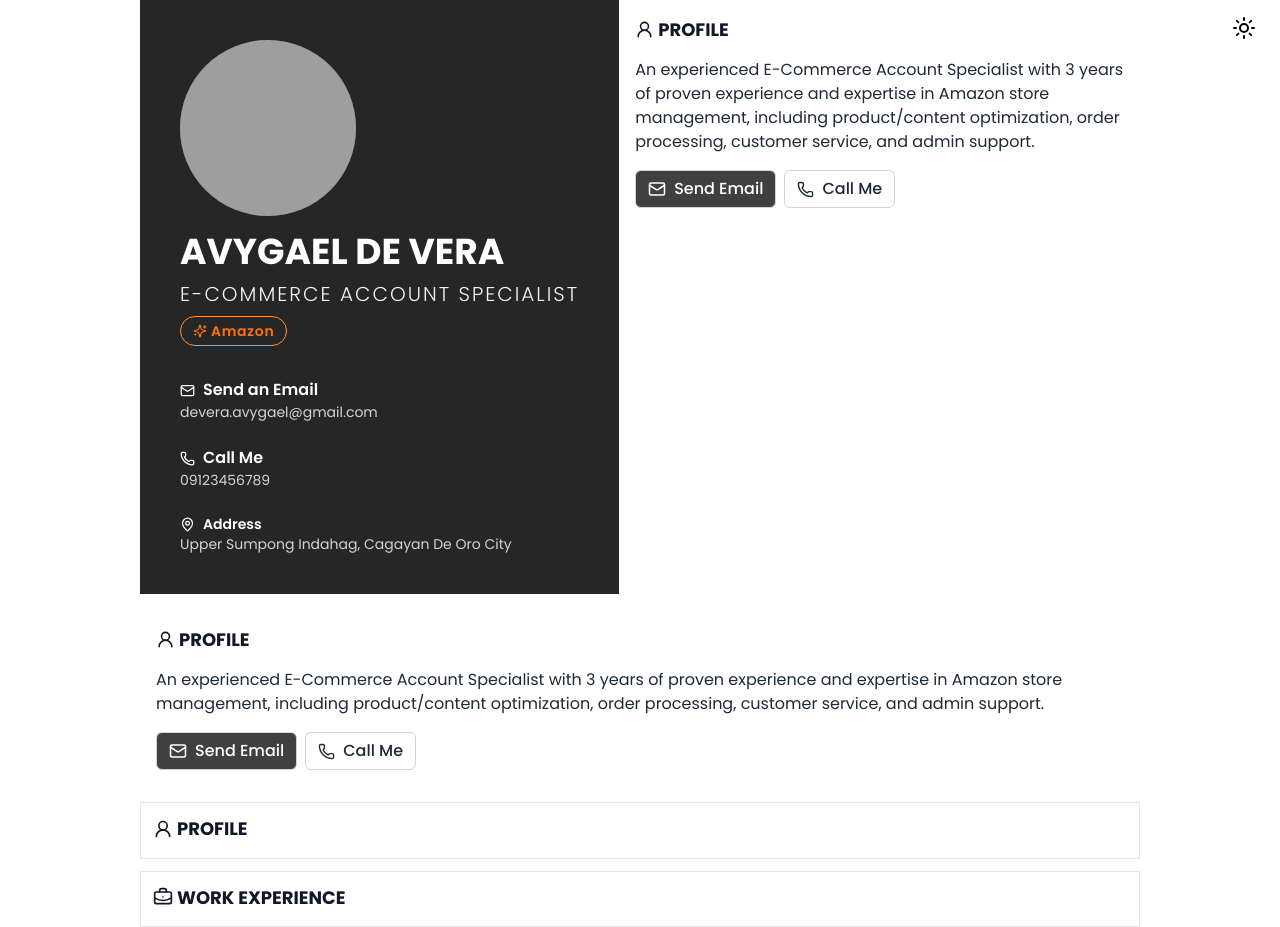
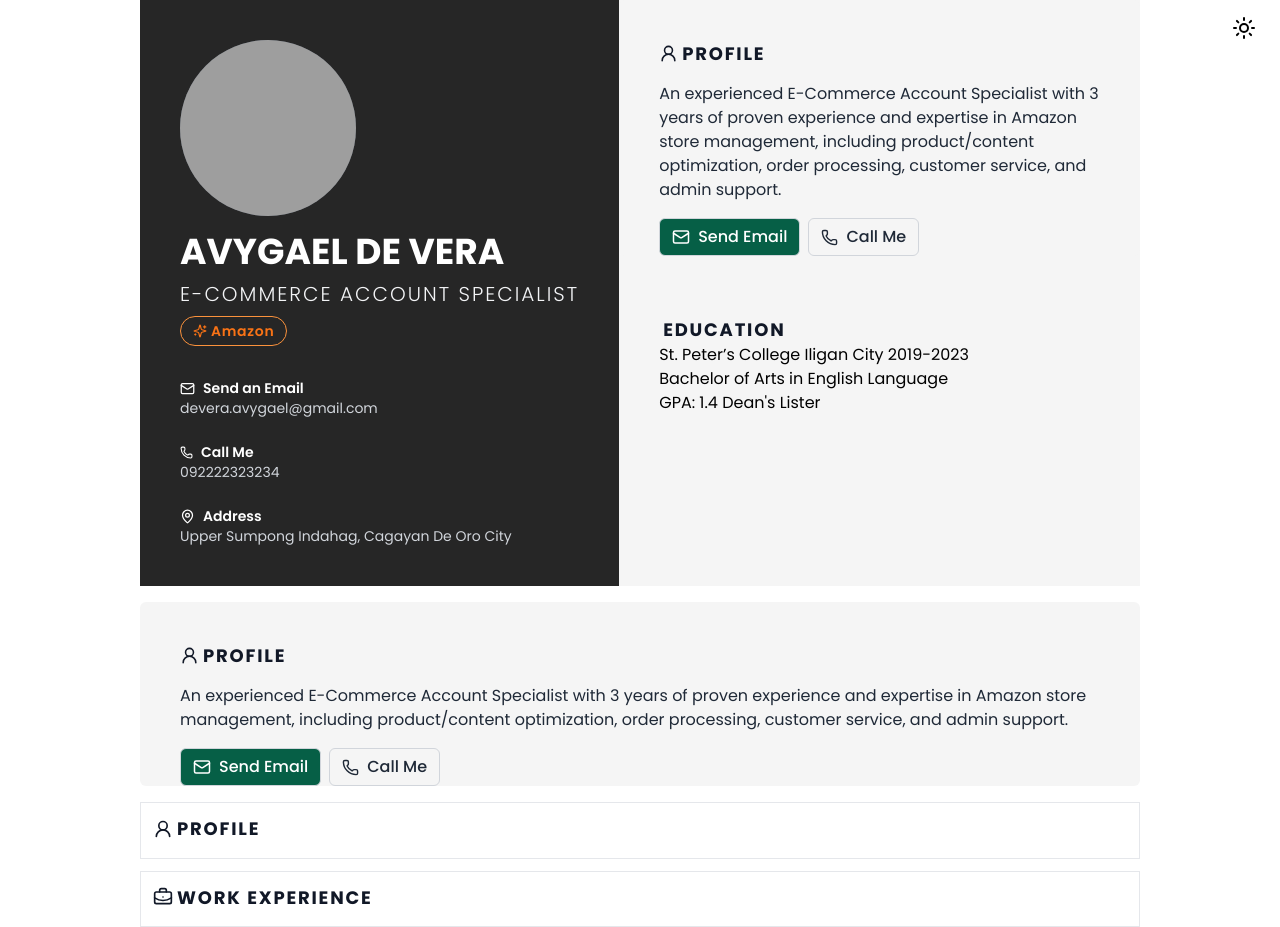
Before and after one commit to rara-wosho/gaela-portfolio, a React (Vite) app: page / in a window 1280 px wide. Built offline with nearby package versions, Linux system fonts and the light colour scheme; grey boxes are pictures that could not be loaded.

Commit message:
changed hero main again

```diff
--- a/src/components/AboutSection.jsx
+++ b/src/components/AboutSection.jsx
@@ -4,7 +4,7 @@
 
 function AboutSection() {
     return (
-    <div className="mb-4 rounded-md p-4">
+        <div className="mb-4 rounded-md pt-10 px-10 bg-neutral-100">
             <SectionTitle
                 title="PROFILE"
                 icon={
@@ -27,10 +27,10 @@
             />
 
             <p className="text-gray-800 mt-3 dark:text-gray-200">
-        An experienced E-Commerce Account Specialist with 3 years of proven
-        experience and expertise in Amazon store management, including
-        product/content optimization, order processing, customer service, and
-        admin support.
+                An experienced E-Commerce Account Specialist with 3 years of
+                proven experience and expertise in Amazon store management,
+                including product/content optimization, order processing,
+                customer service, and admin support.
             </p>
 
             {/* intro buttons */}
--- /dev/null
+++ b/src/components/EducationSection.jsx
@@ -0,0 +1,17 @@
+import React from "react";
+import SectionTitle from "./ui/SectionTitle";
+
+function EducationSection() {
+    return (
+        <div className="p-10 bg-neutral-100">
+            <SectionTitle title="EDUCATION" />
+
+            <p>St. Peter’s College Iligan City 2019-2023</p>
+
+            <p>Bachelor of Arts in English Language</p>
+            <p>GPA: 1.4 Dean's Lister</p>
+        </div>
+    );
+}
+
+export default EducationSection;
--- a/src/components/HeroDetails.jsx
+++ b/src/components/HeroDetails.jsx
@@ -3,13 +3,15 @@
 import SecondaryButton from "./ui/SecondaryButton";
 import Avatar from "./ui/Avatar";
 import AboutSection from "./AboutSection";
+import EducationSection from "./EducationSection";
 
 function HeroDetails() {
-  return (
-    <div className="flex">
-      <AboutSection />
-    </div>
-  );
+    return (
+        <div className="flex flex-col bg-neutral-100 dark:bg-neutral-900/35 flex-grow">
+            <AboutSection />
+            <EducationSection />
+        </div>
+    );
 }
 
 export default HeroDetails;
--- a/src/components/HeroMain.jsx
+++ b/src/components/HeroMain.jsx
@@ -1,4 +1,5 @@
 import Avatar from "./ui/Avatar";
+import HeroDetailTabs from "./ui/HeroDetailTabs";
 
 function HeroMain() {
     return (
@@ -12,7 +13,7 @@
                 <p className="text-gray-100 dark:text-gray-200 text-xl mb-1 flex items-center gap-3 py-1 font-light border-gray-400 uppercase tracking-widest">
                     E-Commerce Account Specialist
                 </p>
-        <div className="flex items-center mb-8">
+                <div className="flex items-center mb-2">
                     <span className="border border-orange-400 tracking-wider rounded-full text-sm font-semibold px-3 py-1 inline-flex items-center gap-1 text-orange-500">
                         <svg
                             xmlns="http://www.w3.org/2000/svg"
@@ -36,7 +37,10 @@
                     </span>
                 </div>
 
-        <p className="font-semibold text-white flex items-center">
+                <HeroDetailTabs
+                    label="Send an Email"
+                    value="devera.avygael@gmail.com"
+                    icon={
                         <svg
                             xmlns="http://www.w3.org/2000/svg"
                             width="15"
@@ -52,14 +56,16 @@
                             <path d="m22 7-8.991 5.727a2 2 0 0 1-2.009 0L2 7" />
                             <rect x="2" y="4" width="20" height="16" rx="2" />
                         </svg>
-          Send an Email
-        </p>
-        <p className="text-gray-300 text-sm mb-6">devera.avygael@gmail.com</p>
-        <p className="font-semibold text-white flex items-center">
+                    }
+                />
+                <HeroDetailTabs
+                    label="Call Me"
+                    value="092222323234"
+                    icon={
                         <svg
                             xmlns="http://www.w3.org/2000/svg"
-            width="15"
-            height="15"
+                            width="13"
+                            height="13"
                             viewBox="0 0 24 24"
                             fill="none"
                             stroke="currentColor"
@@ -70,10 +76,12 @@
                         >
                             <path d="M13.832 16.568a1 1 0 0 0 1.213-.303l.355-.465A2 2 0 0 1 17 15h3a2 2 0 0 1 2 2v3a2 2 0 0 1-2 2A18 18 0 0 1 2 4a2 2 0 0 1 2-2h3a2 2 0 0 1 2 2v3a2 2 0 0 1-.8 1.6l-.468.351a1 1 0 0 0-.292 1.233 14 14 0 0 0 6.392 6.384" />
                         </svg>
-          Call Me
-        </p>
-        <p className="text-gray-300 text-sm mb-6">09123456789</p>
-        <p className="font-semibold text-white text-sm flex items-center">
+                    }
+                />
+                <HeroDetailTabs
+                    label="Address"
+                    value="Upper Sumpong Indahag, Cagayan De Oro City"
+                    icon={
                         <svg
                             xmlns="http://www.w3.org/2000/svg"
                             width="15"
@@ -89,11 +97,8 @@
                             <path d="M20 10c0 4.993-5.539 10.193-7.399 11.799a1 1 0 0 1-1.202 0C9.539 20.193 4 14.993 4 10a8 8 0 0 1 16 0" />
                             <circle cx="12" cy="10" r="3" />
                         </svg>
-          Address
-        </p>
-        <p className="text-gray-300 text-sm">
-          Upper Sumpong Indahag, Cagayan De Oro City
-        </p>
+                    }
+                />
             </div>
         </div>
     );
--- /dev/null
+++ b/src/components/ui/HeroDetailTabs.jsx
@@ -0,0 +1,13 @@
+function HeroDetailTabs({ icon, label, value }) {
+    return (
+        <>
+            <p className="font-semibold text-white text-sm flex items-center mt-6">
+                {icon}
+                {label}
+            </p>
+            <p className="text-gray-300 text-sm">{value}</p>
+        </>
+    );
+}
+
+export default HeroDetailTabs;
--- a/src/components/ui/HeroSection.jsx
+++ b/src/components/ui/HeroSection.jsx
@@ -4,7 +4,7 @@
 
 function HeroSection() {
     return (
-    <div className="hero-section flex items-start mb-4">
+        <div className="hero-section flex items-stretch mb-4">
             <HeroMain />
             <HeroDetails />
             {/* <Avatar /> */}
--- a/src/components/ui/PrimaryButton.jsx
+++ b/src/components/ui/PrimaryButton.jsx
@@ -1,10 +1,10 @@
 function PrimaryButton({ label, icon }) {
-  return (
-    <button className="dark:bg-white dark:text-gray-800 inline-flex items-center gap-2 px-3 rounded-md py-1.5 border border-gray-300 font-medium bg-neutral-700 text-white hover:bg-gray-800 duration-300">
-      <span>{icon}</span>
-      {label}
-    </button>
-  );
+    return (
+        <button className="dark:bg-white dark:text-gray-800 inline-flex items-center gap-2 px-3 rounded-md py-1.5 border border-gray-300 font-medium bg-emerald-800 text-white hover:bg-gray-800 duration-300">
+            <span>{icon}</span>
+            {label}
+        </button>
+    );
 }
 
 export default PrimaryButton;
--- a/src/components/ui/SectionTitle.jsx
+++ b/src/components/ui/SectionTitle.jsx
@@ -4,7 +4,7 @@
             <div className="secton-title-icon inline-flex items-center justify-center rounded-full">
                 {icon}
             </div>
-      <p className="text-[18px] font-bold">{title}</p>
+            <p className="text-[18px] font-bold tracking-widest">{title}</p>
         </div>
     );
 }
```
Lines whose indentation alone changed are shown as unchanged.
